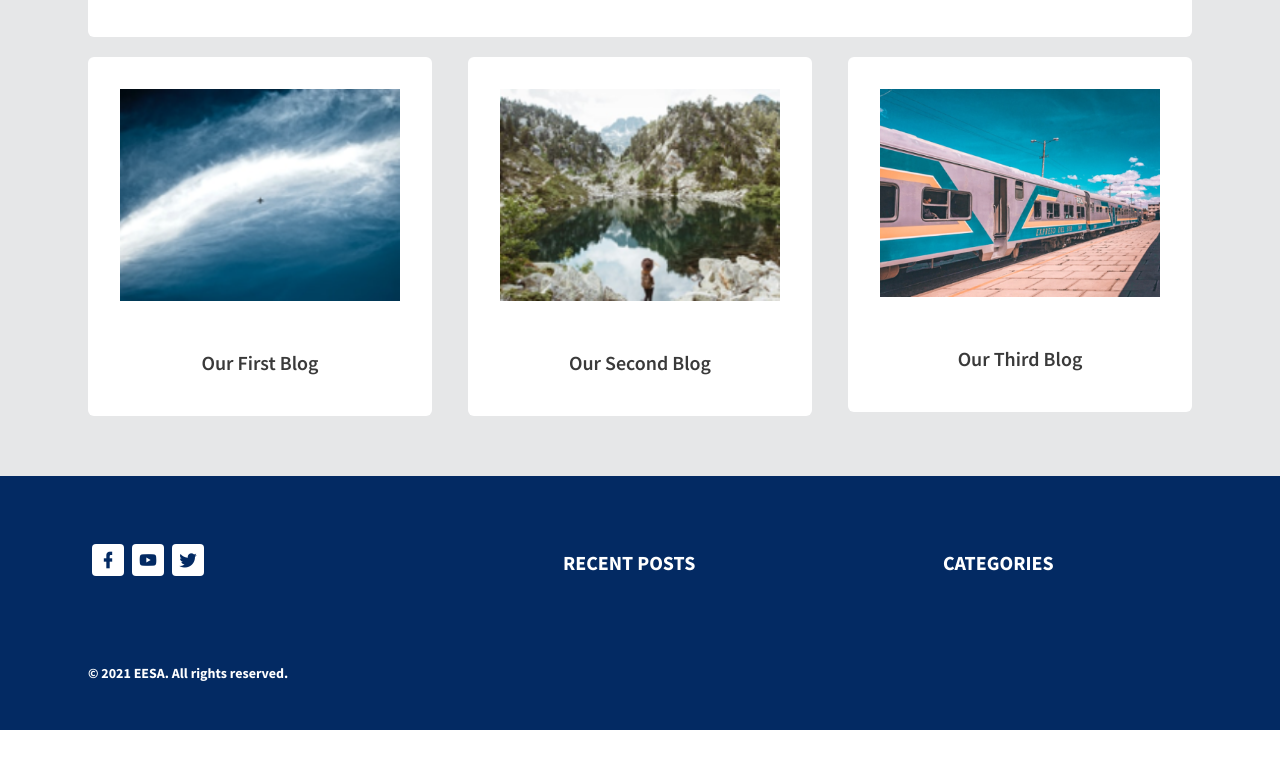
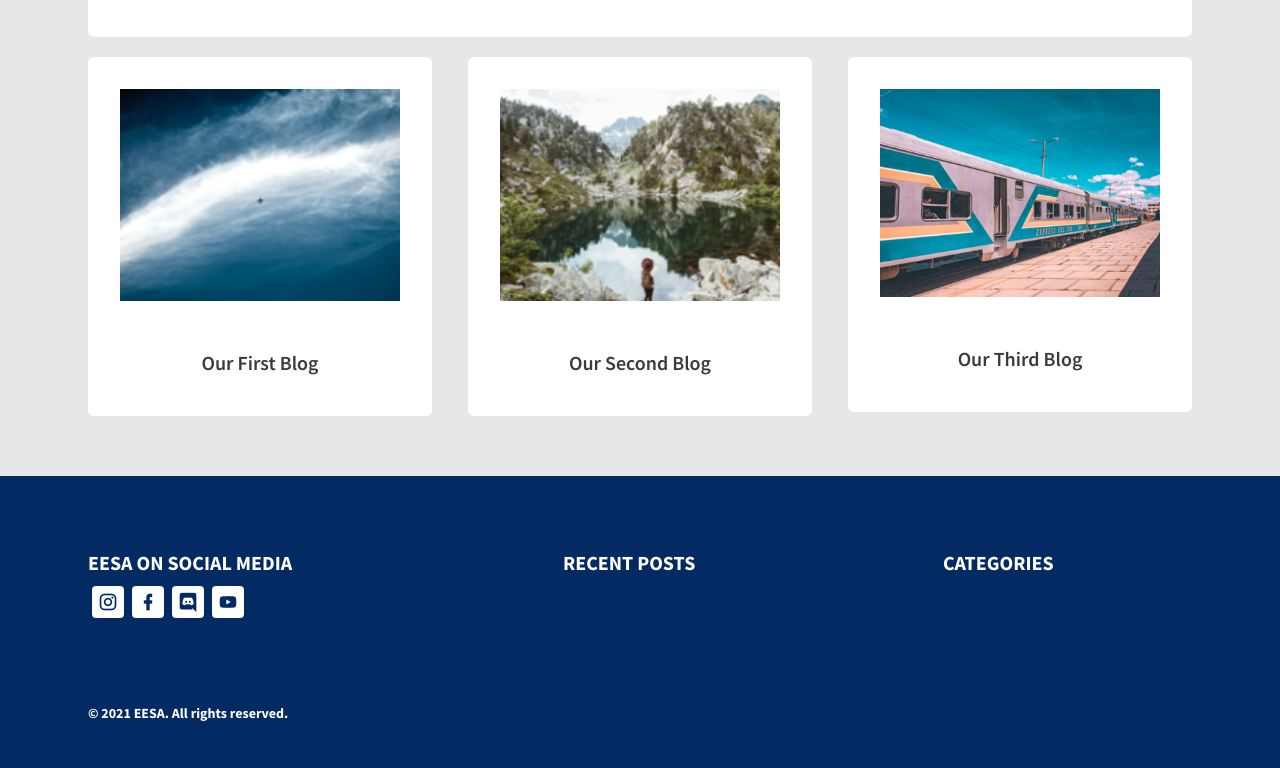
Before and after one commit to quantumcoder121/backgroundhum, a website: page pages/blogs.html in a window 1280 px wide. Shown: the part 352-1120 px from the top of the page. Before the commit the page ends 1082 px from the top, so only its background shows below. Drawn offline with Linux system fonts and the light colour scheme.

Commit message:
Update blogs.html

```diff
--- a/pages/blogs.html
+++ b/pages/blogs.html
@@ -121,20 +121,26 @@
 <div class="container">
 <div class="row">
 <div class="col-sm-5">
+<h3 class="font-weight-bold mb-3">EESA ON SOCIAL MEDIA</h3>
 <ul class="social-media mb-3">
 <li>
-<a href="#">
+<a href="https://instagram.com/eesa_iitb?igshid=5r5dmf7jpgp7">
+<i class="mdi mdi-instagram"></i>
+</a>
+</li>
+<li>
+<a href="https://www.facebook.com/eesa.iitb/?__tn__=%2Cd">
 <i class="mdi mdi-facebook"></i>
 </a>
 </li>
 <li>
-<a href="#">
-<i class="mdi mdi-youtube"></i>
+<a href="https://discord.gg/rwvWmVG">
+<i class="mdi mdi-discord"></i>
 </a>
 </li>
 <li>
-<a href="#">
-<i class="mdi mdi-twitter"></i>
+<a href="https://www.youtube.com/channel/UCXbd9Rw-nbI4QrEDeFK2Hgg">
+<i class="mdi mdi-youtube"></i>
 </a>
 </li>
 </ul>
```
